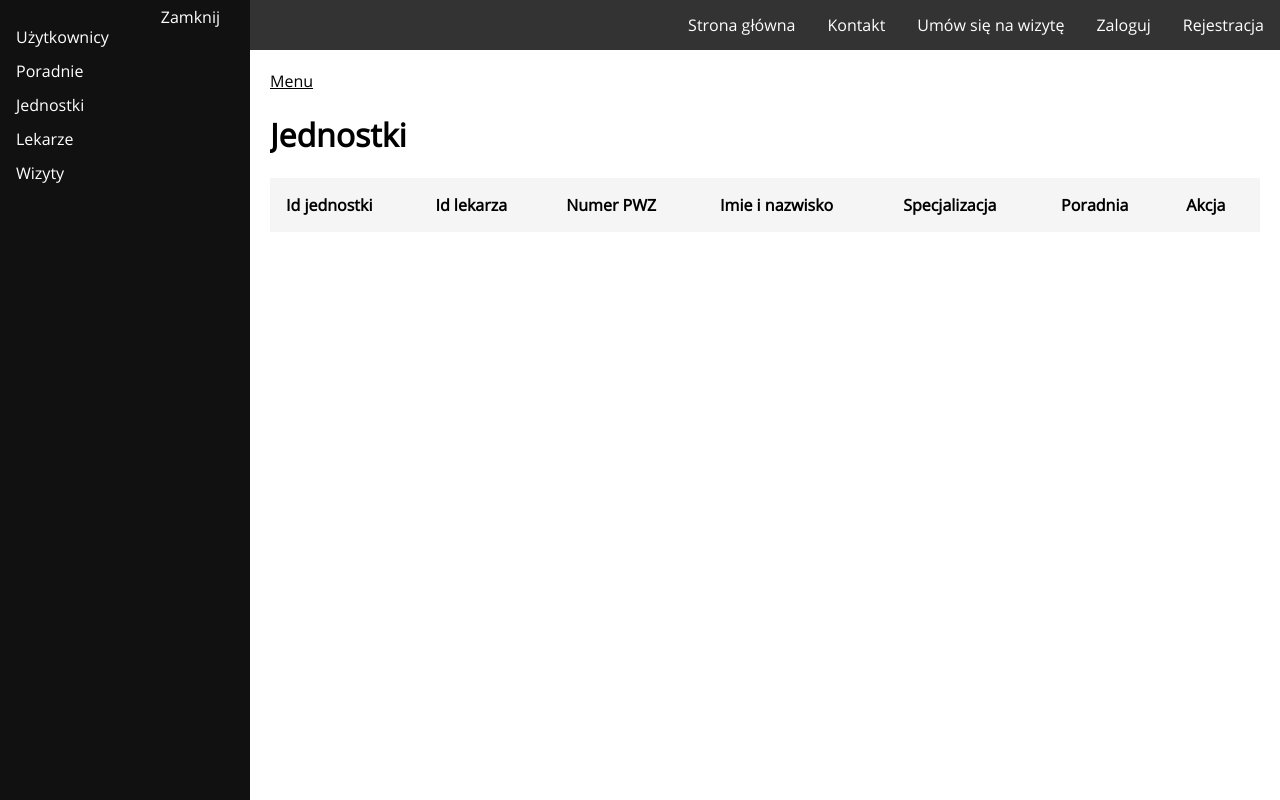
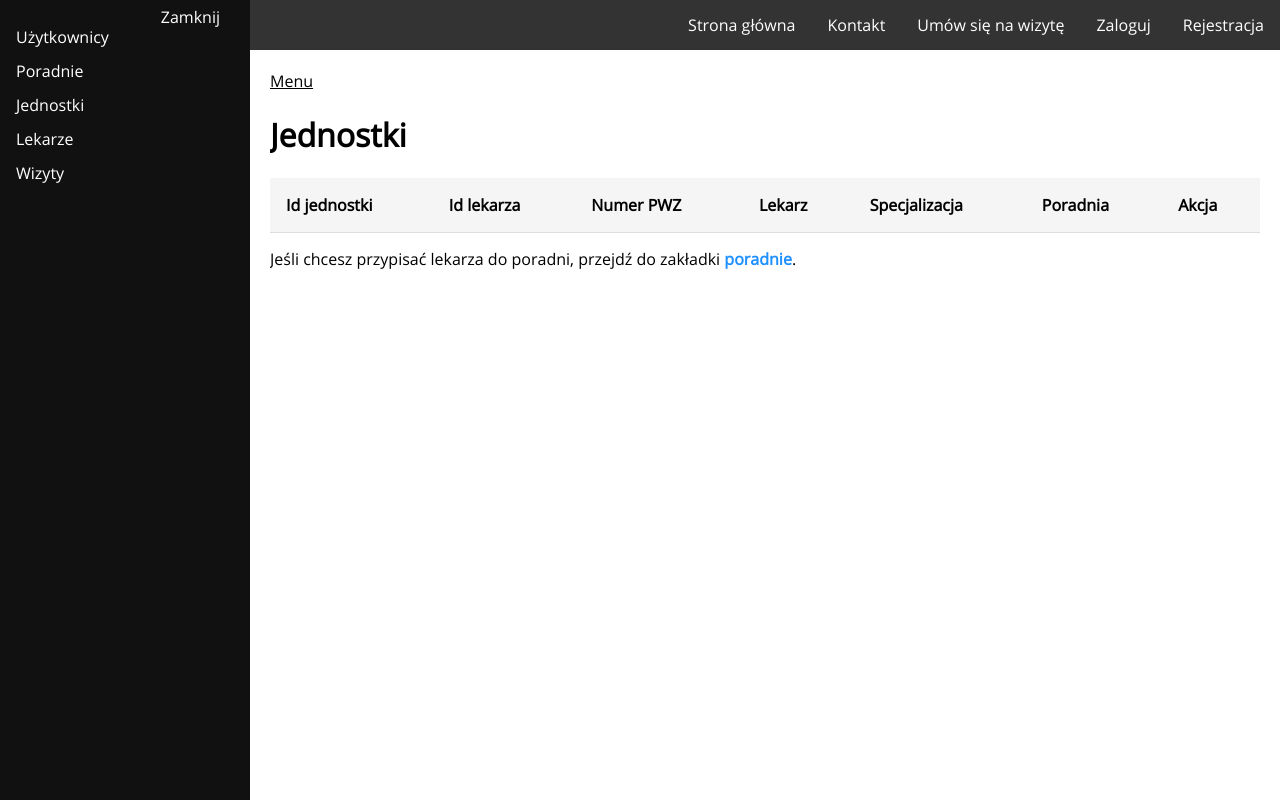
Before and after one commit to jwedrowycz/e-przychodnia, a Symfony app: template templates/admin_panel/unit/index.html.twig in a window 1280 px wide. Run offline with Twig, Linux system fonts and the light colour scheme; the template is opened without the code that fills it, so the values that code supplies are empty; some libraries are stand-ins or nearby versions.

Commit message:
poprawki wizualne

```diff
--- a/public/css/style.css
+++ b/public/css/style.css
@@ -98,7 +98,7 @@ body {
   }
 
 .sidebar a:hover {
-    background-color: grey;
+    background-color: dodgerblue;
     transition: background 0.5s, border-color 0.5s, color 0.5s;
 }
 
@@ -109,7 +109,7 @@ body {
 }
 
 .active {
-    background-color: grey;
+    background-color: dodgerblue;
 }
 
 .content {
@@ -435,3 +435,37 @@ body {
 /* .fc-content {
     cursor: pointer;
 } */
+
+
+.link {
+    text-decoration: none;
+    color: dodgerblue;
+}
+.link:hover {
+    transition: 0.5s;
+    color: darkblue;
+}
+
+.link-btn {
+    font-weight: 600;
+    text-decoration: none;
+    font-size: 1.1em;
+    padding: 10px 16px;
+    margin: 10px 0;
+    width: 200px;
+    color: white;
+    background: #1E90FF;
+    border: 2px solid #1873cc;
+    cursor: pointer;
+    outline: none;
+}
+
+.link-btn:hover{
+    background: #1873cc;
+    transition: background 0.5s, border-color 0.5s, color 0.5s;
+}
+
+.info-container{
+    padding: 5px 15px;
+    background: #beddff;
+}
--- a/src/Controller/VisitController.php
+++ b/src/Controller/VisitController.php
@@ -131,8 +131,7 @@ class VisitController extends AbstractController
             'unit' => $unit,
             'start' => $start,
             'end' => $end,
-//            'test' => $test,
-//            'w' => $start->format('w'),
+            'id' => $id,
             'form' => $form->createView()
         ]);
 
--- a/templates/admin_panel/doctor/index.html.twig
+++ b/templates/admin_panel/doctor/index.html.twig
@@ -34,6 +34,6 @@
         </tr>
     {% endfor %}
     </table>
-    <a href="{{ path('admin.doctor_add') }}">Dodaj lekarza</a>
+    <a class="link" href="{{ path('admin.doctor_add') }}">Dodaj lekarza</a>
 
 {% endblock %}
--- a/templates/admin_panel/unit/add.html.twig
+++ b/templates/admin_panel/unit/_add.html.twig
@@ -28,5 +28,5 @@
                </tr>
           {% endfor %}
      </table>
-     <a href="{{ path('admin.doctor_add') }}">Dodaj nowego lekarza</a>
+     <a class="link" href="{{ path('admin.doctor_add') }}">Dodaj nowego lekarza</a>
 {% endblock content %}
--- a/templates/admin_panel/unit/index.html.twig
+++ b/templates/admin_panel/unit/index.html.twig
@@ -14,7 +14,7 @@
             <th>Id jednostki</th>
             <th>Id lekarza</th>
             <th>Numer PWZ</th>
-            <th>Imie i nazwisko</th>
+            <th>Lekarz</th>
             <th>Specjalizacja</th>
             <th>Poradnia</th>
             <th colspan="2">Akcja</th>
@@ -37,5 +37,6 @@
         </tr>
     {% endfor %}
     </table>
+    <p>Jeśli chcesz przypisać lekarza do poradni, przejdź do zakładki <a class="link" href="{{ path('admin.clinics') }}"><b>poradnie</b></a>.</p>
 
 {% endblock content %}
--- a/templates/admin_panel/unit/show.html.twig
+++ b/templates/admin_panel/unit/show.html.twig
@@ -37,5 +37,5 @@
     {% endfor %}
     </table>
 
-    <a href="{{ path('admin.unit_add', {'idClinic': clinic.id}) }} ">Dodaj lekarza do poradni</a>
+    <a class="link" href="{{ path('admin.unit_add', {'idClinic': clinic.id}) }} ">Dodaj lekarza do poradni</a>
 {% endblock content %}
--- a/templates/visit/reservation.html.twig
+++ b/templates/visit/reservation.html.twig
@@ -8,7 +8,10 @@
             </div>
         {% endfor %}
     {% endfor %}
-
+    <div class="info-container">
+        <p>Upewnij się, że podana data i godzina wizyty są prawidłowe. W razie konieczności, możesz dokonać <a class="link" href="{{ path('visit_terms', {'id': id }) }}">wyboru </a>jeszcze raz.
+        </p>
+    </div>
     <h1>{{ clinic.name }}</h1>
     <h2>{{doctor.name ~ ' ' ~ doctor.lastName}}</h2>
     <h2>Data</h2>
```
Also changed, not shown: src/Controller/Admin/UnitController.php (+12 -1 lines).
